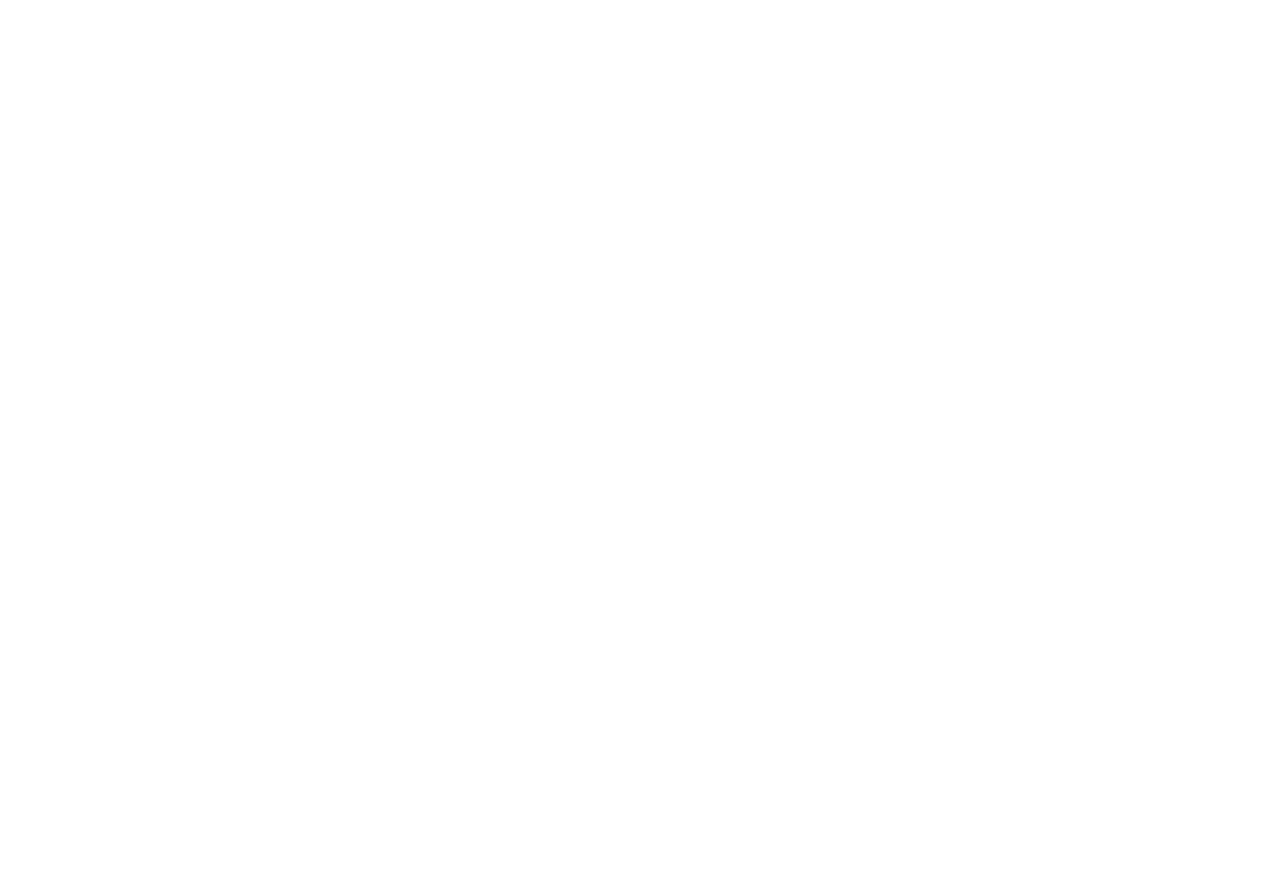
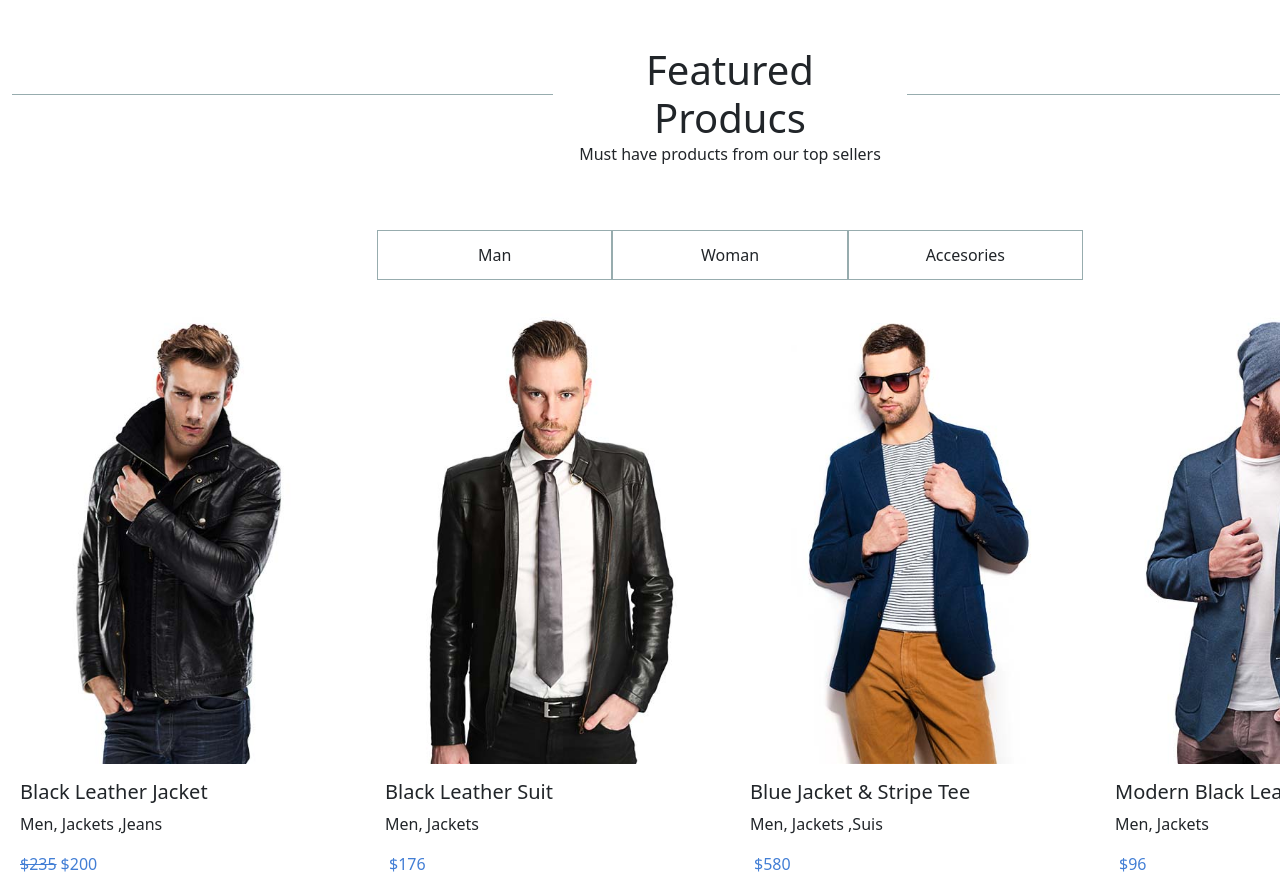
Before and after one commit to gatsuBerserk/classic-shop, a Vue app: page / in a window 1280 px wide. Shown: the part 952-1848 px from the top of the page. Before the commit the page ends 950 px from the top, so only its background shows below. Built offline with nearby package versions, Linux system fonts and the light colour scheme.

Commit message:
section futured product

```diff
--- a/src/components/Header.vue
+++ b/src/components/Header.vue
@@ -3,7 +3,7 @@
          <!--Social and Cart  -->
         <section id="up" class="border-bottom">
             <div class="my-container">
-                <div class="conteiner-fluid">
+                <div class="conteiner-fluid m-0">
                     <div class="row d-flex align-items-center">
                         <!-- Social -->
                         <div class="col-6 d-flex align-items-center">
--- a/src/components/Main.vue
+++ b/src/components/Main.vue
@@ -1,19 +1,132 @@
 <template>
-      <Jumbo/>
+<div>
+   <Jumbo/>
+    <div class="my-container minW">
+       <div class="container-fluid">
+           <div class="row ">
+               <div class="col-12 text-center mt-5">
+                   <div class="title dCenter text-capitalize">
+                       <span>
+                       </span>
+                       <h1>
+                           featured producs
+                       </h1>
+                       <span>
+                       </span>
+                   </div>
+                    <p> Must have products from our top sellers</p>
+               </div>
+              <div class="col-6 offset-3 mt-5">
+                <div class="selection d-flex ">
+                  <div class="man"> Man</div>
+                  <div class="woman"> Woman</div>
+                  <div class="accessories">Accesories</div>
+
+                </div>
+              </div>
+           </div>
+       </div>
+      <div class="col-12 d-flex flex-wrap mt-3">
+          <FeaturedProducs
+            v-for="(element, index) in Featured" :key="index"
+            :futuredObject="element"
+            />
+   </div>
+
+   </div>
+
+</div>
+
 
 </template>
 
 <script>
 import Jumbo from "../components/Jumbo.vue";
+import FeaturedProducs from './Products/FeaturedProducs.vue';
+
 export default {
     name:"MainShop",
     components:{
       Jumbo,
-    }
+      FeaturedProducs,
+    },
+     data: function(){
+        return{
+            Featured:[
+                {
+                    img:"black_elegant_leather_jacket.jpg",
+                    product: "black leather jacket",
+                    genre: "men",
+                    type:"jackets",
+                    model: "jeans",
+                    originalPrice: 235,
+                    priceActual: 200
+                },
+                 {
+                    img: "black_leather_suit.jpg",
+                    product: "black leather Suit",
+                    genre: "men",
+                    type:"jackets",
+                    model: null,
+                    originalPrice: null,
+                    priceActual: 176
+                },
+                 {
+                   img:"blue_jacket_and_white_stripe_tee.jpg",
+                    product: "blue jacket & stripe tee",
+                    genre: "men",
+                    type:"jackets",
+                    model: "suis",
+                    originalPrice: null,
+                    priceActual: 580
+                },
+                 {
+                    img:"blue_leather_jacket.jpg",
+                    product: "modern black leather suit",
+                    genre: "men",
+                    type:"jackets",
+                    model: null,
+                    originalPrice: null,
+                    priceActual: 96
+                },
+
+            ]
+        }
+     }
 
 }
 </script>
 
-<style>
+<style lang="scss" scoped>
+@import "../assets/style.scss";
+.my-container{
+    div.title{
+        h1{
+            margin:0 20px;
+        }
 
+        span{
+            width:calc(40% - 8px) ;
+            height: 1px;
+            background-color: $cascade;
+        }
+    }
+    div.selection{
+      .man,
+      .woman,
+      .accessories{
+        display: flex;
+        justify-content: center;
+        align-items: center;
+        border: 1px solid $cascade;
+        height: 50px;
+        text-align: center;
+        width: calc(100% / 3);
+          &:hover{
+            background-color: $cascade;
+          }
+      }
+
+    }
+}
 </style>
--- /dev/null
+++ b/src/components/Products/FeaturedProducs.vue
@@ -0,0 +1,50 @@
+<template>
+
+<div class="col-3 p-1">
+  <div class="card h-100 border-0">
+        <img :src="require(`../../assets/img-progetto/${futuredObject.img}`)" class="card-img-top" alt="...">
+            <div class="card-body text-capitalize">
+                <h5 class="card-title">{{futuredObject.product}}</h5>
+                    <p class="card-text">{{futuredObject.genre}}, {{futuredObject.type}} {{model}}</p>
+                    <span class="card-text text-decoration-line-through me-1">{{angebote}}</span>
+                    <span class="card-text">{{"$" + futuredObject.priceActual}}</span>
+             </div>
+    </div>
+</div>
+
+</template>
+
+<script>
+export default {
+    name: "FeaturedProduct",
+    props:{
+        futuredObject : Object
+    },
+    // methods:{
+    //     angebote:function(element){
+    //         if(element != null){
+    //             return ("$" + element)
+    //         }return(" ")
+    //     }
+    // }
+    computed:{
+        angebote:function(){
+            if(this.futuredObject.originalPrice){
+                return ("$"+ this.futuredObject.originalPrice)
+            }return (" ")
+        },
+        model:function(){
+            if(this.futuredObject.model != null){
+                return("," + this.futuredObject.model)
+            }return ((""))
+        }
+    }
+}
+</script>
+
+<style lang="scss" scoped>
+@import "src/assets/style.scss";
+  span{
+      color: $hovelock;
+  }
+  </style>
```
